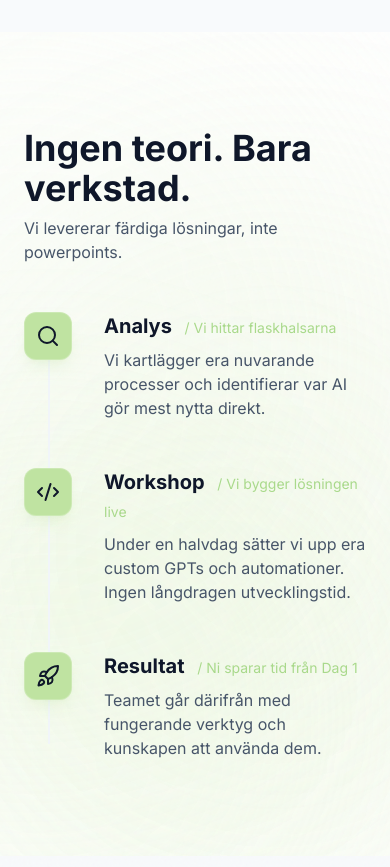
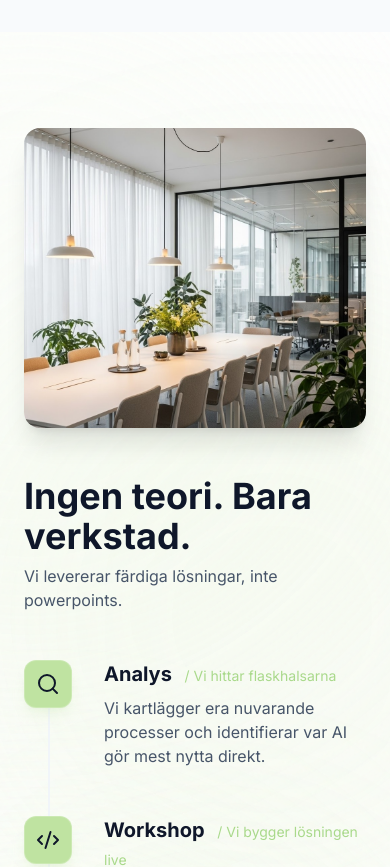
Before and after one commit to carljohanorndahl-ctrl/Ai-workshops, a React (Vite) app: page / in a window 390 px wide. Shown: the part 5040-5907 px from the top of the page. Built offline with nearby package versions, Linux system fonts and the light colour scheme.

Commit message:
Update ProductTimeline.tsx

```diff
--- a/components/ProductTimeline.tsx
+++ b/components/ProductTimeline.tsx
@@ -50,12 +50,18 @@ const ProductTimeline: React.FC = () => {
             </div>
 
             <div className="max-w-7xl mx-auto px-6 relative z-10">
-                <div className="grid lg:grid-cols-2 gap-16 items-center">
+                <div className="grid lg:grid-cols-2 gap-12 lg:gap-16">
 
-                    {/* Left: Text & Steps */}
-                    <div>
-                        <h2 className="text-4xl font-bold text-slate-900 mb-2">Ingen teori. Bara verkstad.</h2>
-                        <p className="text-slate-600 mb-12">Vi levererar färdiga lösningar, inte powerpoints.</p>
+                    {/* Left: Text & Steps - Order 2 on mobile, 1 on desktop */}
+                    <div className="flex flex-col justify-center order-2 lg:order-1">
+                        <motion.div
+                            initial={{ opacity: 0, y: 20 }}
+                            whileInView={{ opacity: 1, y: 0 }}
+                            viewport={{ once: true }}
+                        >
+                            <h2 className="text-4xl font-bold text-slate-900 mb-2">Ingen teori. Bara verkstad.</h2>
+                            <p className="text-slate-600 mb-12">Vi levererar färdiga lösningar, inte powerpoints.</p>
+                        </motion.div>
 
                         <div className="space-y-12 relative before:absolute before:left-6 before:top-4 before:bottom-4 before:w-0.5 before:bg-slate-100">
                             {steps.map((step, idx) => (
@@ -77,10 +83,20 @@ const ProductTimeline: React.FC = () => {
                         </div>
                     </div>
 
-                    {/* Right: Empty Space (Placeholder) */}
-                    <div className="hidden lg:block min-h-[400px]">
-                        {/* Space reserved for future image */}
-                    </div>
+                    {/* Right: Image - Order 1 on mobile, 2 on desktop */}
+                    <motion.div
+                        className="relative h-[300px] lg:h-full w-full order-1 lg:order-2"
+                        initial={{ opacity: 0, x: 20 }}
+                        whileInView={{ opacity: 1, x: 0 }}
+                        viewport={{ once: true }}
+                        transition={{ delay: 0.2 }}
+                    >
+                         <img
+                            src="/kontorsrum.jpg"
+                            alt="Kontorsrum workshop"
+                            className="absolute inset-0 w-full h-full object-cover rounded-2xl shadow-xl"
+                        />
+                    </motion.div>
 
                 </div>
             </div>
```
